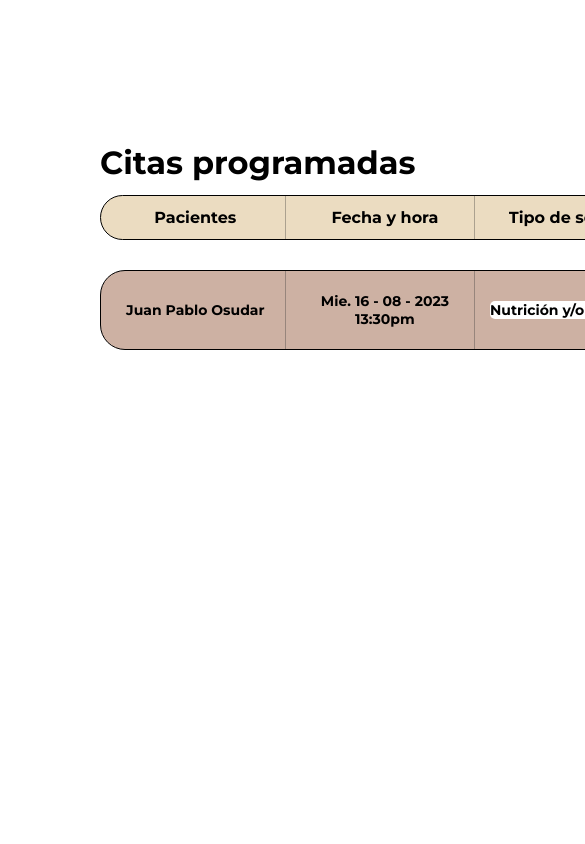
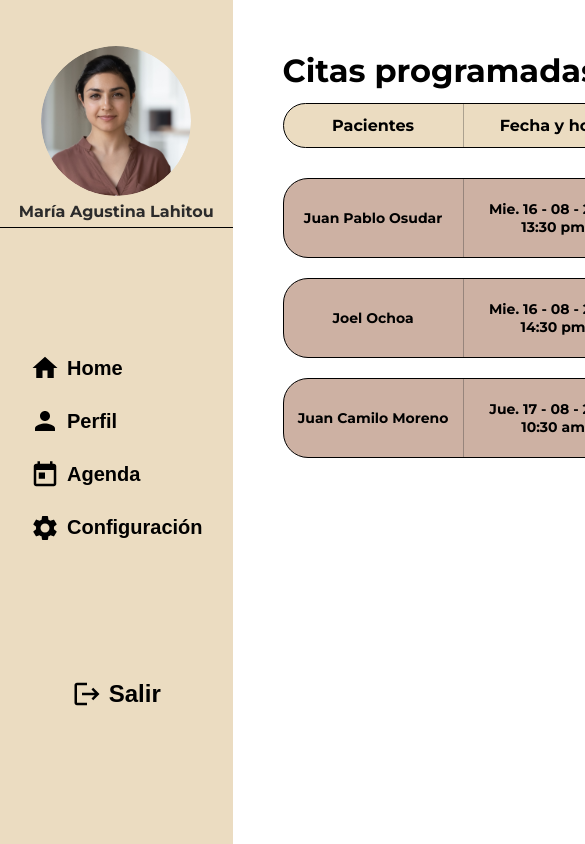
Before and after one commit to tomasflores24/munia-sesiones-1-1-clien, a React (Vite) app: page /table in a window 390 px wide. Shown: the top 844 px of the page, 585 px wide, since content can reach past the window. Built offline with nearby package versions, Linux system fonts and the light colour scheme.

Commit message:
Update/Table Hardcode & Responsive

```diff
--- a/src/app/components/Table/Table.jsx
+++ b/src/app/components/Table/Table.jsx
@@ -1,72 +1,88 @@
 import './Table.scss'
 import CloseIcon from '@mui/icons-material/Close';
-//import CheckCircleIcon from '@mui/icons-material/CheckCircle';
-//import CancelIcon from '@mui/icons-material/Cancel';
+import CheckCircleIcon from '@mui/icons-material/CheckCircle';
+import CancelIcon from '@mui/icons-material/Cancel';
 import AccessTimeIcon from '@mui/icons-material/AccessTime';
 import SettingsIcon from '@mui/icons-material/Settings';
+import SideBar from '../sideBar/SideBar';
 
 
 const Table = () => {
+    const top ={
+        title:'Citas programadas',
+        button:'Nueva cita'
+    }
+    const titles = [
+        'Pacientes',
+        'Fecha y hora',
+        'Tipo de servicio',
+        'Estado de la cita',
+        'Acciones'
+    ]
+    const informations = [{
+        name:'Juan Pablo Osudar',
+        date:'Mie. 16 - 08 - 2023',
+        hour:'13:30 pm',
+        service:'Nutrición y/o trastornos alimenticios',
+        state:'Confirmado'
+    }
+    ,{
+        name:'Joel Ochoa',
+        date:'Mie. 16 - 08 - 2023',
+        hour:'14:30 pm',
+        service:'Higiene del sueño',
+        state:'Cancelado'
+    }
+    ,{
+        name:'Juan Camilo Moreno',
+        date:'Jue. 17 - 08 - 2023',
+        hour:'10:30 am',
+        service:'Asesoría financiera',
+        state:'Reprogramado'
+    }]
 
     return(
-        <div className='all'>
-            {/* <NavBar /> */}
+        <div className='ContainerAll'>
+            <SideBar />
+            <div className='Container'>
                 <div className='TopContainer'>
-                <p>Citas programadas</p>
-                <button className='ButtonNewDate'>Nueva Cita +</button>
+                    <p>{top?.title}</p>
+                    <button className='ButtonNewDate'>{top?.button}</button>
                 </div>
                 <div className='TopContainerTitles'>
-                <div className='BoxTitle BoxTitleBorder'>
-                    <p className='pTitle '>Pacientes</p>
+                {titles.map((title, index)=>
+                    <div key={title} className={titles.length-1 === index ? 'BoxTitle' : 'BoxTitle BoxTitleBorder'}>
+                        <p className='pTitle '>{title}</p>
                     </div>
-                <div className='BoxTitle BoxTitleBorder'>
-                    <p className='pTitle '>Fecha y hora</p>
+                )}
                 </div>
-                <div className='BoxTitle BoxTitleBorder'>
-                    <p className='pTitle '>Tipo de servicio</p>
-                </div>
-                <div className='BoxTitle BoxTitleBorder'>
-                    <p className='pTitle '>Estado de la cita</p>
-                </div>
-                <div className='BoxTitle '>
-                    <p className='pTitle '>Acciones</p>
-                </div>
-            </div>
-            {
-            <div className='CardsContainer'>
+                {informations?.map((information) =>
+                    <div key={information.name} className='CardsContainer'>
                         <div className='BoxCards BoxCardsBorder'>
-                    <p className='pCards'>Juan Pablo Osudar</p>
+                            <p className='pCards'>{information?.name}</p>
                         </div>
                         <div className='BoxCards BoxCardsBorder BoxCardsDate'>
-                    <p className='pCards'>Mie. 16 - 08 - 2023</p>
-                    <p className='pCards'>13:30pm</p>
+                            <p className='pCards'>{information?.date}</p>
+                            <p className='pCards'>{information?.hour}</p>
                         </div>
                         <div className='BoxCards BoxCardsBorder BoxCardsServices'>
-                    <div className='BoxCardsBackground'>
-                        <p className='pCards pCardsLimit '>Nutrición y/o trastornos alimenticios</p>
-                    </div>
+                            <p className='pCards pCardsLimit BoxCardsBackground'>{information?.service}</p>
                         </div>
                         <div className='BoxCards BoxCardsBorder'>
-{/*                     {
-                    <div className='BoxCardsState'>
-                        <p className='pCards pCardsStatus'>Confirmado</p>
+                            <p className='pCards pCardsStatus'>{information?.state}</p>
+                            {information.state === 'Confirmado' ? (
                                 <CheckCircleIcon className='ImgConfirm' />
-                    </div>
-                    }
-
-                    {
-                    <div className='BoxCardsState'>
-                        <p className='pCards pCardsStatus'>Cancelado</p>
+                            ) : (
+                                information.state === "Cancelado" ? (
                                     <CancelIcon className='ImgDenied'/>
-                    </div>
-                    }
-                  */}
-                    {
-                    <div className='BoxCardsState'>
-                        <p className='pCards pCardsStatus'>Reprogramado</p>
+                                ) : (
+                                    information.state === "Reprogramado" ? (
                                         <AccessTimeIcon className='ImgRescheduled' />
-                    </div>
-                    }
+                                    ) : (
+                                        null
+                                    )
+                                )
+                            )}
                         </div>
                         <div>
                             <div className='BoxCards BoxCardsButtonsActions'>
@@ -75,7 +91,8 @@ const Table = () => {
                             </div>
                         </div>
                     </div>
-            }
+                )}
+            </div>
         </div>
     )
 }
--- a/src/app/components/Table/Table.scss
+++ b/src/app/components/Table/Table.scss
@@ -1,13 +1,13 @@
-.all{
+.ContainerAll{
     display: flex;
-    justify-content: center;
-    align-items: center;
-    flex-direction: column;
+    flex-direction: row;
+    .Container{
         margin-left: auto;
         margin-right: auto;
-    margin-top: 1em;
-    width: 1150px;
-    padding: 10em;
+        width: 1500px;
+        padding-left: 5em;
+        padding-right: 5em;
+        margin-top: 5em;
         .TopContainer{
             display: flex;
             justify-content: space-between;
@@ -20,7 +20,6 @@
             font-weight: 700;
             line-height: normal;
             width: 100%;
-        margin-top: 1em;
             margin-bottom: 0.4em;
             margin-right: auto;
             margin-left: auto;
@@ -100,6 +99,7 @@
             flex-shrink: 0;
             margin: auto;
             background: #CDB1A3;
+            margin-bottom: 2em;
             .BoxCards{
                 display: flex;
                 justify-content: space-around;
@@ -187,3 +187,4 @@
             }
         }
     }
+}
```
Also changed, not shown: src/app/routes/index.jsx (line endings or trailing spaces). Lines whose indentation alone changed are shown as unchanged.
